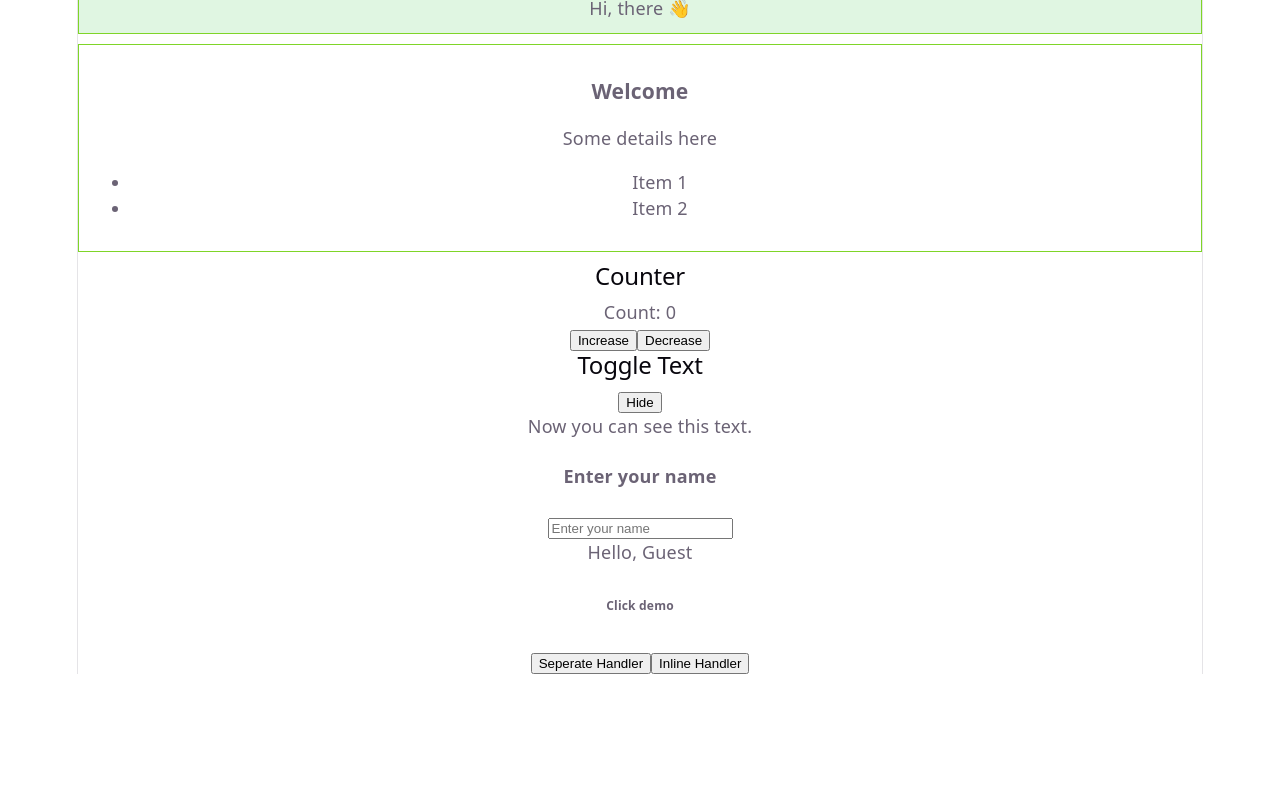
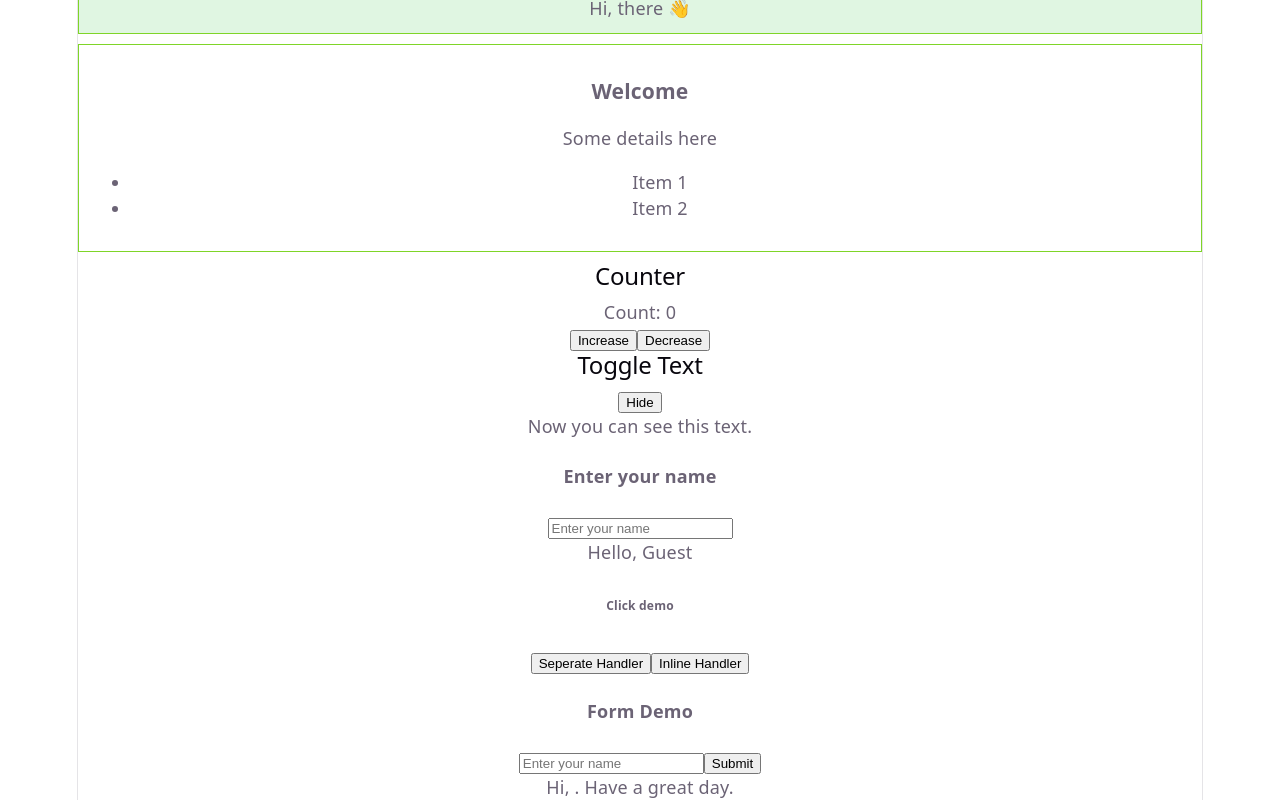
Before and after one commit to nazampreet3/SW_CSE_B1.4_Internship, a React (Vite) app in the folder day/day13/day13/: page / in a window 1280 px wide. Shown: the part 732-1532 px from the top of the page. Before the commit the page ends 1406 px from the top, so only its background shows below. Built offline with nearby package versions, Linux system fonts and the light colour scheme.

Commit message:
event handling example 2

```diff
--- a/day/day13/day13/src/App.jsx
+++ b/day/day13/day13/src/App.jsx
@@ -11,6 +11,7 @@
 import NameInput from "./components/StateThree";
 
 import ClickDemo from "./components/EventHandling";
+import FormDemo from "./components/EventHandlingTwo";
 
 const name = "Amay";
 const isLoggedIn = false;
@@ -46,6 +47,7 @@
        <ToggleText />
         <NameInput />
         <ClickDemo/>
+        <FormDemo/>
     </>
 
   )
--- /dev/null
+++ b/day/day13/day13/src/components/EventHandlingTwo.jsx
@@ -0,0 +1,36 @@
+// Event Handling is the way components respond to user actions and browser events
+// clicks, typing, form submissions, hovering, key presses
+
+// 1.Events are named in camelCase(onClick, ❌onclick, ❌OnClick)
+// 2.We pass a function reference as the handler, not a string
+// 3.🌟 default behaviour of reactJS is to rerender when state gets modified, forms
+// if gets re-rendered then the content: preventDefault()
+import { useState } from 'react';
+
+function FormDemo() {
+    const [name, setName] = useState("");
+
+    function handleChange(event) {
+        setName(event.target.value);
+    }
+
+    function handleSubmit(event) {
+        event.preventDefault(); //stop page reload
+        alert("Submitted name: "+name);
+    }
+
+    return(
+        <form>
+            <h4>Form Demo</h4>
+            <input type="text"
+                value={name}
+                placeholder="Enter your name"
+                onChange = {handleChange}
+            />
+
+            <button type="submit">Submit</button>
+            <p>Hi, {name}. Have a great day.</p>
+        </form>
+    );
+}
+export default FormDemo;
```
